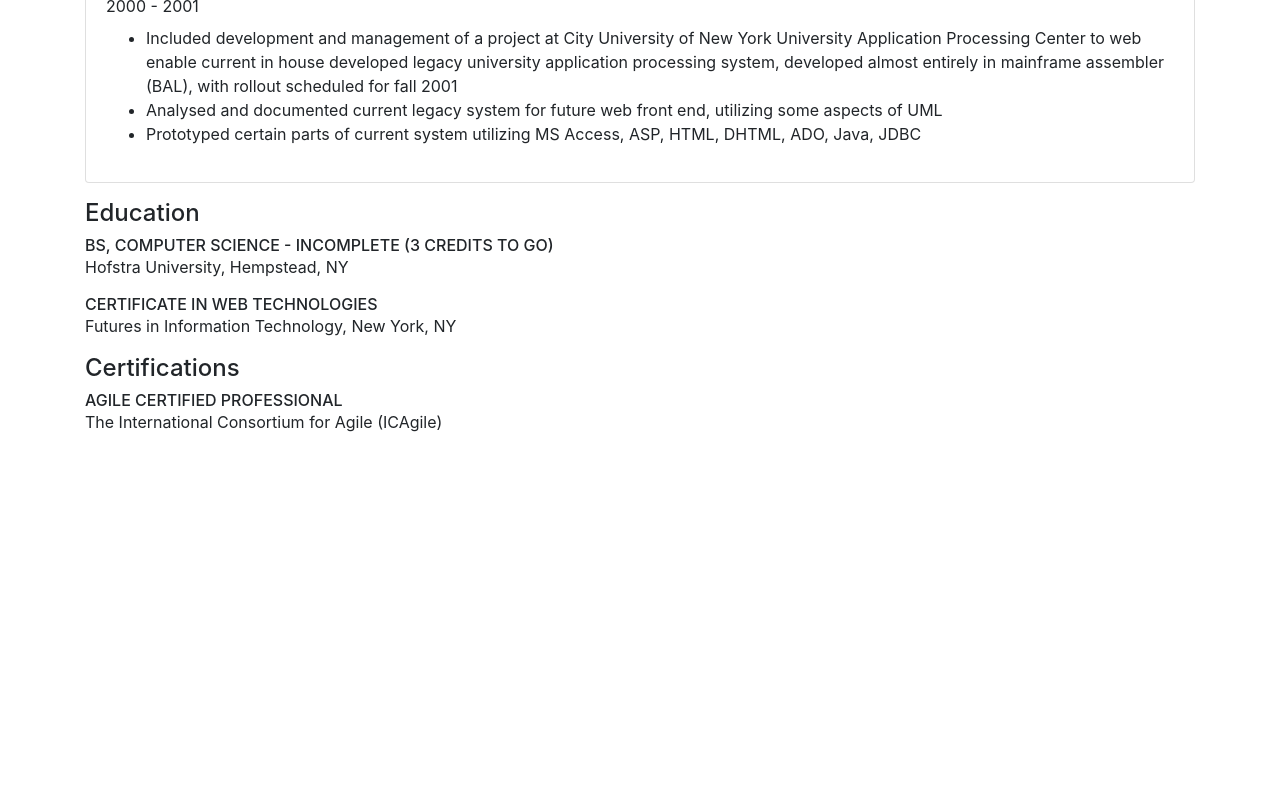
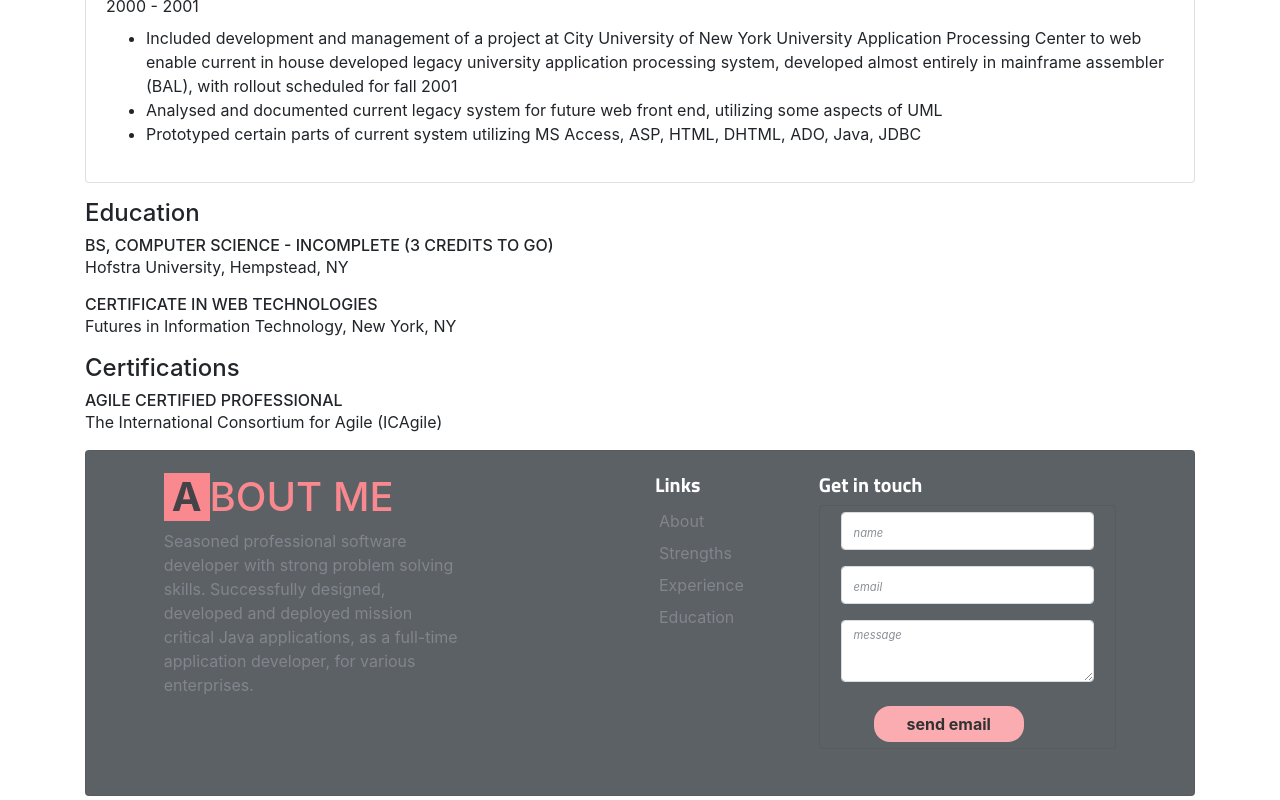
Before and after one commit to percivalbragg/angular-portfolio-project, an Angular app: page / in a window 1280 px wide. Shown: the part 2741-3541 px from the top of the page. Before the commit the page ends 3191 px from the top, so only its background shows below. Built offline with nearby package versions, Linux system fonts and the light colour scheme.

Commit message:
Added footer to page

```diff
--- a/src/app/app.component.html
+++ b/src/app/app.component.html
@@ -47,4 +47,5 @@
 <app-experience></app-experience>
 <app-education></app-education>
 <app-certification></app-certification>
+<app-footer></app-footer>
 <router-outlet></router-outlet>
--- a/src/app/app.module.ts
+++ b/src/app/app.module.ts
@@ -8,6 +8,7 @@ import { StrengthsComponent } from './strengths/strengths.component';
 import { ExperienceComponent } from './experience/experience.component';
 import { EducationComponent } from './education/education.component';
 import { CertificationComponent } from './certification/certification.component';
+import { FooterComponent } from './footer/footer.component';
 
 @NgModule({
   declarations: [
@@ -16,7 +17,8 @@ import { CertificationComponent } from './certification/certification.component'
     StrengthsComponent,
     ExperienceComponent,
     EducationComponent,
-    CertificationComponent
+    CertificationComponent,
+    FooterComponent
   ],
   imports: [
     BrowserModule,
--- /dev/null
+++ b/src/app/footer/footer.component.css
@@ -0,0 +1,93 @@
+@import url("https://fonts.googleapis.com/css2?family=Titillium+Web:wght@700&display=swap");
+
+.container {
+  opacity: 0.8;
+}
+::placeholder {
+  font-style: italic;
+  font-size: 70%;
+}
+
+:-ms-input-placeholder {
+  font-style: italic;
+  font-size: 70%;
+}
+
+::-ms-input-placeholder {
+  font-style: italic;
+  font-size: 70%;
+}
+
+.card {
+  padding: 2% 7%;
+  color: #646771;
+  background-color: #16151a;
+}
+
+ul {
+  list-style-type: none;
+  margin: 0;
+  padding: 0;
+}
+
+ul > li {
+  padding: 4px;
+}
+
+ul > li > a {
+  color: #646771;
+}
+
+ul > li:hover {
+  color: #f86c74;
+  cursor: pointer;
+}
+
+ul > li > a:hover {
+  color: #f86c74;
+  cursor: pointer;
+}
+
+hr {
+  border-width: 3px;
+}
+
+.social > i {
+  padding: 1%;
+  font-size: 15px;
+}
+
+.social > i:hover {
+  color: #957bda;
+  cursor: pointer;
+}
+
+.policy > div {
+  padding: 4px;
+}
+
+.heading {
+  font-family: "Titillium Web", sans-serif;
+  color: white;
+}
+
+.divider {
+  border-top: 2px solid rgba(189, 196, 203, 0.5);
+}
+
+/**********************Email Info****************************/
+.submit {
+  background-color: #fa989e;
+  color: black;
+  border-radius: 1rem;
+  border: 0;
+  max-width: 80%;
+}
+
+.inputbutton {
+  align-content: center;
+}
+
+.submit:hover {
+  background-color: #f86c74;
+}
--- /dev/null
+++ b/src/app/footer/footer.component.html
@@ -0,0 +1,89 @@
+<div class="container my-1">
+  <div class="card bg-dark">
+    <div class="row mb-4">
+      <div class="col-md-4 col-sm-11 col-xs-11">
+        <div class="footer-text pull-left">
+          <div class="d-flex">
+            <h1
+              class="font-weight-bold mr-0 px-2"
+              style="color: #16151a; background-color: #f86c74"
+            >
+              A
+            </h1>
+            <h1 style="color: #f86c74">BOUT ME</h1>
+          </div>
+          <p class="card-text">
+            Seasoned professional software developer with strong problem solving
+            skills. Successfully designed, developed and deployed mission
+            critical Java applications, as a full-time application developer,
+            for various enterprises.
+          </p>
+        </div>
+      </div>
+      <div class="col-md-2 col-sm-1 col-xs-1 mb-2"></div>
+      <div class="col-md-2 col-sm-4 col-xs-4">
+        <h5 class="heading">Links</h5>
+        <ul>
+          <li><a href="#about">About</a></li>
+          <li><a href="#strengths">Strengths</a></li>
+          <li><a href="#experience">Experience</a></li>
+          <li><a href="#Education">Education</a></li>
+        </ul>
+      </div>
+      <div class="col-md-4 col-sm-4 col-xs-4">
+        <h5 class="heading">Get in touch</h5>
+        <div class="bg-dark">
+          <form class="">
+            <div class="card bg-dark">
+              <div class="form-group row mb-3">
+                <div class="col-md-12 mb-0">
+                  <input
+                    required
+                    id="name"
+                    type="text"
+                    placeholder="name"
+                    name="name"
+                    class="form-control input-box rm-border"
+                  />
+                </div>
+              </div>
+              <div class="form-group row mb-3">
+                <div class="col-md-12 mb-0">
+                  <input
+                    required
+                    id="email"
+                    type="text"
+                    placeholder="email"
+                    name="email"
+                    class="form-control input-box rm-border"
+                  />
+                </div>
+              </div>
+              <div class="form-group row">
+                <div class="col-md-12 mb-2">
+                  <textarea
+                    required
+                    id="message"
+                    type="text"
+                    placeholder="message"
+                    name="message"
+                    class="form-control input-box rm-border"
+                  ></textarea>
+                </div>
+              </div>
+              <div class="form-group text-center row mb-0">
+                <div class="col-md-12 px-5 inputbutton">
+                  <input
+                    type="submit"
+                    value="send email"
+                    class="btn btn-block submit rm-border font-weight-bold"
+                  />
+                </div>
+              </div>
+            </div>
+          </form>
+        </div>
+      </div>
+    </div>
+  </div>
+</div>
--- /dev/null
+++ b/src/app/footer/footer.component.ts
@@ -0,0 +1,15 @@
+import { Component, OnInit } from '@angular/core';
+
+@Component({
+  selector: 'app-footer',
+  templateUrl: './footer.component.html',
+  styleUrls: ['./footer.component.css']
+})
+export class FooterComponent implements OnInit {
+
+  constructor() { }
+
+  ngOnInit(): void {
+  }
+
+}
```
Also changed, not shown: 1 other file (tests, documents, lock files or other folders).
